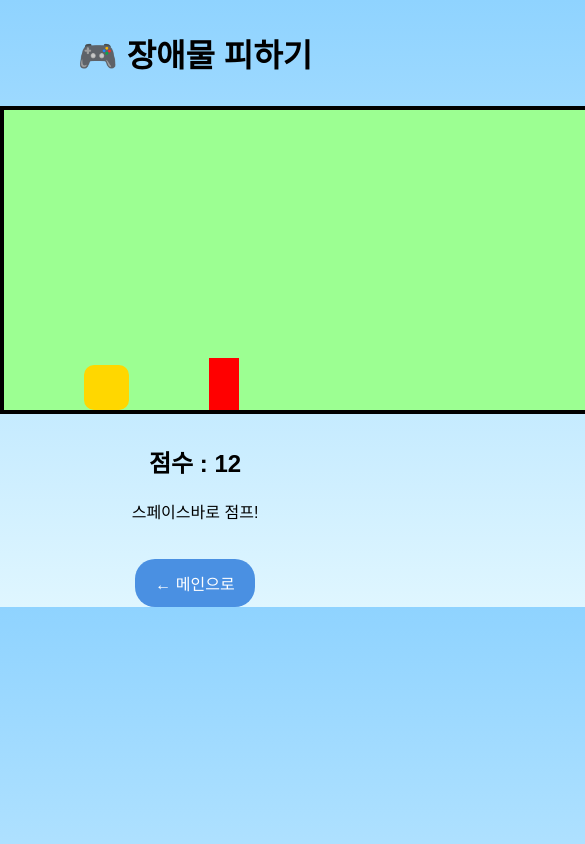
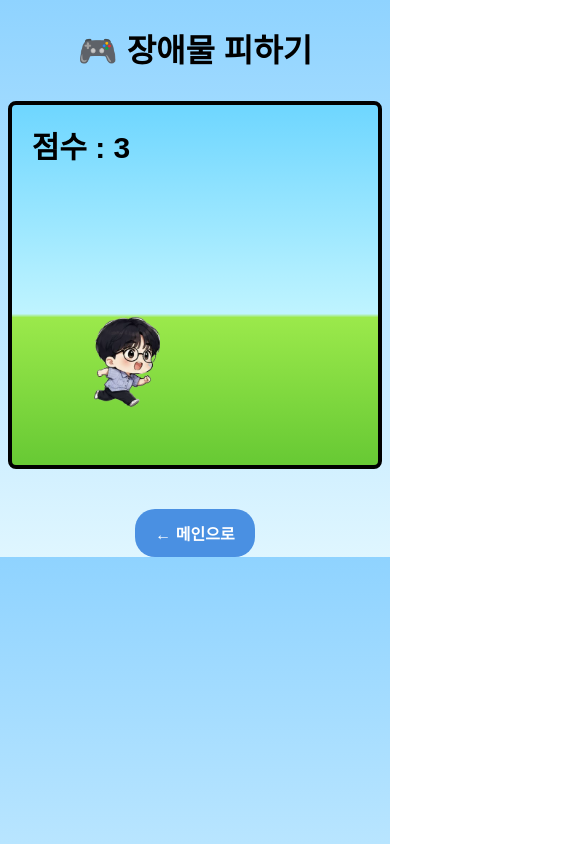
Before and after one commit to dhdndos22-create/lhjfirstsite, a plain HTML site: page games/avoid.html in a window 390 px wide. Both pictures are taken after a click on the button "게임 시작". Shown: the top 844 px of the page, 585 px wide, since content can reach past the window. Drawn offline with Linux system fonts and the light colour scheme.

Commit message:
캐릭터 변경

```diff
--- a/games/avoid.css
+++ b/games/avoid.css
@@ -8,64 +8,87 @@ body {
 }
 
 h1 {
-  margin-top: 30px;
+  margin-top: 25px;
 }
 
 #startScreen {
-  width: 700px;
-  height: 300px;
+  width: 900px;
+  height: 360px;
   margin: 30px auto;
   border: 4px solid black;
-  background: white;
+  background: linear-gradient(#79d8ff, #dffaff);
+  border-radius: 8px;
   display: flex;
   flex-direction: column;
   justify-content: center;
   align-items: center;
-  border-radius: 20px;
+  box-shadow: 0 6px 0 rgba(0, 0, 0, 0.2);
 }
 
 #startBtn {
-  padding: 12px 25px;
+  padding: 12px 28px;
   font-size: 20px;
   cursor: pointer;
   border: none;
-  border-radius: 15px;
+  border-radius: 18px;
   background: #4a90e2;
   color: white;
-}
-
-#startBtn:hover {
-  background: #2d73c7;
+  font-weight: bold;
 }
 
 #game {
-  width: 700px;
-  height: 300px;
+  width: 900px;
+  height: 360px;
   margin: 30px auto;
   border: 4px solid black;
-  background: #9cff92;
+  border-radius: 8px;
   position: relative;
   overflow: hidden;
   display: none;
+  background: linear-gradient(#6ed6ff 0%, #bff4ff 58%, #9be94b 59%, #67c934 100%);
 }
 
-#player {
-  width: 45px;
-  height: 45px;
-  background: gold;
-  border-radius: 10px;
+#score {
   position: absolute;
-  left: 80px;
-  bottom: 0;
+  top: 18px;
+  left: 20px;
+  font-size: 30px;
+  font-weight: bold;
+  z-index: 10;
+}
+
+#player{
+
+    width:90px;
+    height:90px;
+
+    position:absolute;
+
+    left:150px;
+
+    bottom:58px;
+
+}
+
+#player img{
+
+    width:100%;
+    height:100%;
+
+    object-fit:contain;
+
 }
 
 #obstacle {
-  width: 30px;
-  height: 52px;
-  background: red;
+  width: 34px;
+  height: 70px;
+  background: linear-gradient(#ff5a4f, #d82121);
+  border: 4px solid #8b1717;
+  border-radius: 10px 10px 4px 4px;
   position: absolute;
-  bottom: 0;
-  right: -40px;
+  bottom: 70px;
+  right: -50px;
+  box-shadow: inset -5px 0 rgba(0, 0, 0, 0.15);
 }
 
 .obstacleMove {
@@ -74,11 +97,11 @@ h1 {
 
 @keyframes obstacle {
   from {
-    right: -40px;
+    right: -50px;
   }
 
   to {
-    right: 740px;
+    right: 950px;
   }
 }
 
@@ -86,35 +109,40 @@ h1 {
   animation: jump var(--jump-speed, 0.55s);
 }
 
-@keyframes jump {
-  0% {
-    bottom: 0;
-  }
+@keyframes jump{
 
-  50% {
-    bottom: 120px;
-  }
+    0%{
+        bottom:58px;
+    }
 
-  100% {
-    bottom: 0;
-  }
-}
+    50%{
+        bottom:200px;
+    }
 
-#score {
-  font-size: 24px;
-  font-weight: bold;
-}
+    100%{
+        bottom:58px;
+    }
 
-.info {
-  font-size: 16px;
 }
 
 .back-btn {
   display: inline-block;
-  margin-top: 20px;
+  margin-top: 10px;
   text-decoration: none;
   background: #4a90e2;
   color: white;
   padding: 12px 20px;
   border-radius: 20px;
+  font-weight: bold;
 }
+
+@media (max-width: 950px) {
+  #game,
+  #startScreen {
+    width: 94vw;
+  }
+
+  #player {
+    left: 70px;
+  }
+}
--- a/games/avoid.html
+++ b/games/avoid.html
@@ -11,17 +11,19 @@
 
   <div id="startScreen">
     <h2>게임을 시작하시겠습니까?</h2>
-    <p>스페이스바를 눌러 점프하세요!</p>
+    <p>스페이스바 또는 화면 터치로 점프하세요!</p>
     <button id="startBtn">게임 시작</button>
   </div>
 
   <div id="game">
-    <div id="player"></div>
+    <div id="score">점수 : 0</div>
+
+    <div id="player">
+      <img src="../images/player.png" alt="플레이어">
+    </div>
+
     <div id="obstacle"></div>
   </div>
-
-  <h2 id="score">점수 : 0</h2>
-  <p class="info">스페이스바로 점프!</p>
 
   <a class="back-btn" href="../index.html">← 메인으로</a>
 
```
Also changed, not shown: images/player.png (added).
